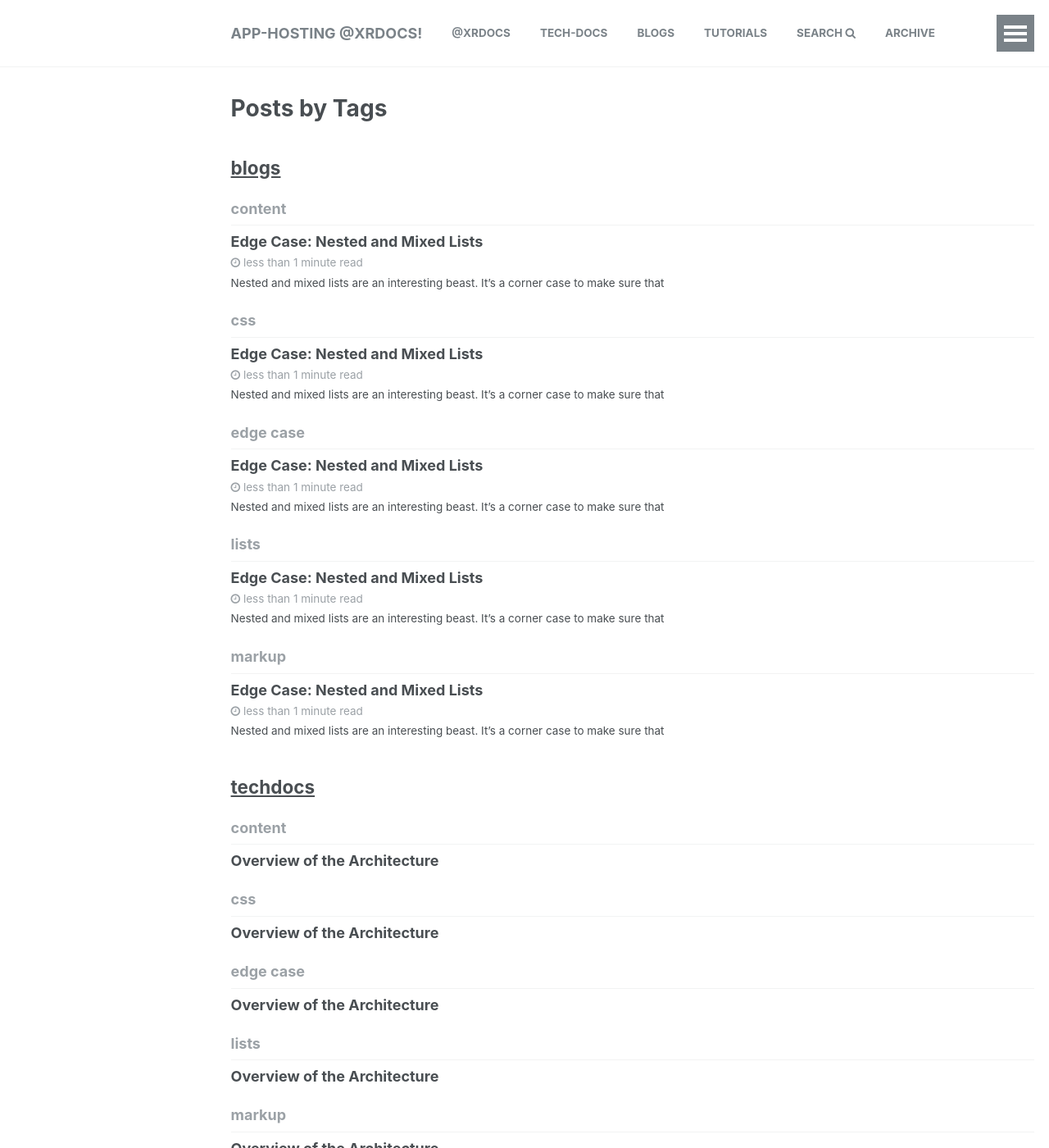
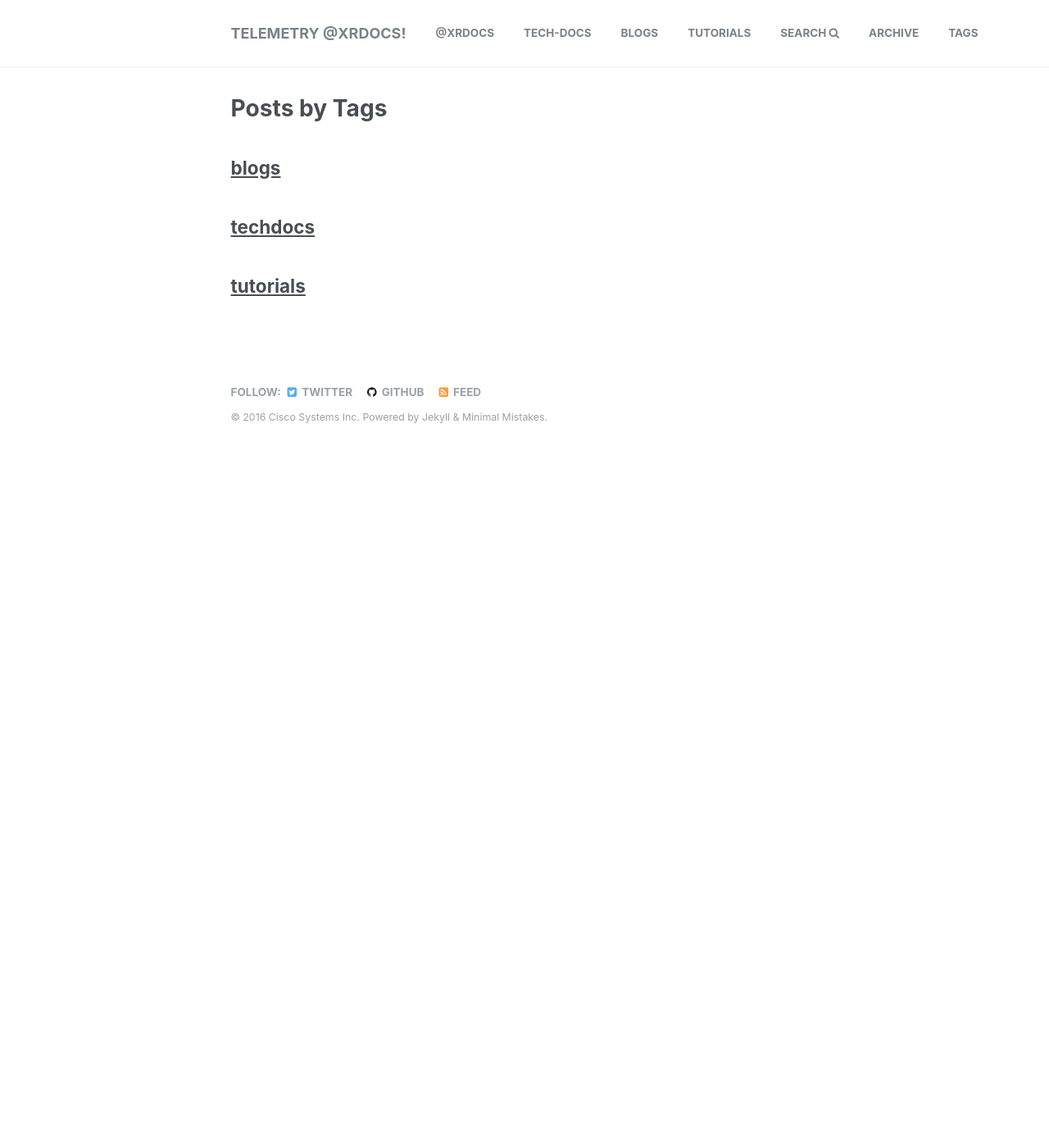
Before and after one commit to xrdocs/telemetry, a Jekyll site: the page built from _pages/tag-archive.html, in a window 1280 px wide and 1400 px high. Shown: the whole window at 82% size. Built offline with Jekyll 4.4.1, drawn with Linux system fonts in a browser that asks for light colours.

Commit message:
Fixed some telemetry links and images

```diff
--- a/_blogs/2016-04-10-edge-case-nested-and-mixed-lists.md
+++ /dev/null
@@ -1,61 +0,0 @@
----
-title: "Edge Case: Nested and Mixed Lists"
-permalink: "/blogs/edge-case-nested-and-mixed-lists"
-tags:
-  - content
-  - css
-  - edge case
-  - lists
-  - markup
-published: true
-author: Akshat Sharma
----
-
-Nested and mixed lists are an interesting beast. It's a corner case to make sure that
-
-* Lists within lists do not break the ordered list numbering order
-* Your list styles go deep enough.
-
-### Ordered -- Unordered -- Ordered
-
-1. ordered item
-2. ordered item
-  * **unordered**
-  * **unordered**
-    1. ordered item
-    2. ordered item
-3. ordered item
-4. ordered item
-
-### Ordered -- Unordered -- Unordered
-
-1. ordered item
-2. ordered item
-  * **unordered**
-  * **unordered**
-    * unordered item
-    * unordered item
-3. ordered item
-4. ordered item
-
-### Unordered -- Ordered -- Unordered
-
-* unordered item
-* unordered item
-  1. ordered
-  2. ordered
-    * unordered item
-    * unordered item
-* unordered item
-* unordered item
-
-### Unordered -- Unordered -- Ordered
-
-* unordered item
-* unordered item
-  * unordered
-  * unordered
-    1. **ordered item**
-    2. **ordered item**
-* unordered item
-* unordered item
--- a/_config.yml
+++ b/_config.yml
@@ -7,13 +7,13 @@
 
 # Site Settings
 locale                   : "en-US"
-title                    : "App-Hosting @xrdocs!"
+title                    : "Telemetry @xrdocs!"
 title_separator          : "-"
 name                     : &name "Cisco Systems Inc"
 description              : &description "Documentation, Blogs and Tutorials on the Application Hosting Infrastructure in IOS-XR"
 url                      : "https://xrdocs.github.io" # the base hostname & protocol for your site e.g. "https://mmistakes.github.io"
-baseurl                  : "/application-hosting" # the subpath of your site, e.g. "/blog"
-gh_repo                  : "https://github.com/xrdocs/application-hosting"
+baseurl                  : "/telemetry" # the subpath of your site, e.g. "/blog"
+gh_repo                  : "https://github.com/xrdocs/telemetry"
 teaser                   : # filename of teaser fallback teaser image placed in /images/, .e.g. "500x300.png"
 # breadcrumbs            : false # true, false (default)
 words_per_minute         : 200
@@ -63,7 +63,7 @@ google_ad_slot           :
 # Site Author
 author:
   name             : "Cisco Web Team"
-  avatar           : "app-hosting-team.jpg"
+  avatar           : "telemetry-icon.png"
   bio              : "A Team of coders and network engineers determined to build the best network operating system for Web-Scale Service Providers"
   location         : "San jose, California"
   email            :
--- a/_techdocs/using_xrs_app_hosting_infrastructure/architecture_overview.md
+++ /dev/null
@@ -1,54 +0,0 @@
----
-title: "Overview of the Architecture"
-permalink: /techdocs/app_hosting_on_iosxr/architecture_overview
-modified: 2016-04-13T15:54:02-04:00
-sidebar:
-  nav: "app_hosting_on_iosxr"
-tags:
-  - content
-  - css
-  - edge case
-  - lists
-  - markup
-
----
-
-
-{% include base_path %}
-
-Minimal Mistakes has been developed to be 100% compatible with hosting a site on [GitHub Pages](https://pages.github.com/). To get up and running with a new GitHub repository quickly, follow these steps or jump ahead to the [full installation guide]({{ base_path }}/docs/installation/).
-
-## Fork the Theme
-
-Fork the [Minimal Mistakes theme](https://github.com/mmistakes/minimal-mistakes/fork), then rename the repo to **USERNAME.github.io** --- replacing **USERNAME** with your GitHub username.
-
-<figure>
-  <img src="{{ base_path }}/images/mm-theme-fork-repo.png" alt="fork Minimal Mistakes">
-</figure>
-
-**Note:** Your Jekyll site should be viewable immediately at <http://USERNAME.github.io>. If it's not, you can force a rebuild by **Customizing Your Site** (see below for more details).
-{: .notice--warning}
-
-If you're hosting several Jekyll based sites under the same GitHub username you will have to use Project Pages instead of User Pages. Essentially you rename the repo to something other than **USERNAME.github.io** and create a `gh-pages` branch off of `master`. For more details on how to set things up check [GitHub's documentation](https://help.github.com/articles/user-organization-and-project-pages/).
-
-<figure>
-  <img src="{{ base_path }}/images/mm-gh-pages.gif" alt="creating a new branch on GitHub">
-</figure>
-
-**ProTip:** Be sure to [delete](https://github.com/blog/1377-create-and-delete-branches) the `gh-pages` branch if you forked Minimal Mistakes. This branch contains the documentation and demo site for the theme and you probably don't want that showing up in your repo.
-{: .notice--info}
-
-## Customize Your Site
-
-Open up `_config.yml` found in the root of the repo and edit anything under **Site Settings**. For a full explanation of every setting be sure to read the [**Configuration**]({{ base_path }}/docs/configuration/) section, but for now let's just change the site's title.
-
-<figure>
-  <img src="{{ base_path }}/images/mm-github-edit-config.gif" alt="editing _config.yml file">
-  <figcaption>Edit text files without leaving GitHub.com</figcaption>
-</figure>
-
-Committing a change to `_config.yml` (or any file in your repository) will force GitHub Pages to rebuild your site with Jekyll. It should then be viewable a few seconds later at `https://USERNAME.github.io`.
-
----
-
-Congratulations! You've successfully forked the theme and are up an running with GitHub Pages. Now you're ready to add content and customize the site further.
```
Also changed, not shown: _config.dev.yml (+4 -4 lines), _techdocs/using_xrs_app_hosting_infrastructure/home.md (deleted, +0 -48 lines), _techdocs/using_xrs_app_hosting_infrastructure/xr_linux_shell.md (deleted, +0 -47 lines), _tutorials/2016-05-10-chocolate-chip-cookies.md (deleted, +0 -40 lines), _tutorials/2016-05-10-iosxr-ansible.md (deleted, +0 -169 lines).
